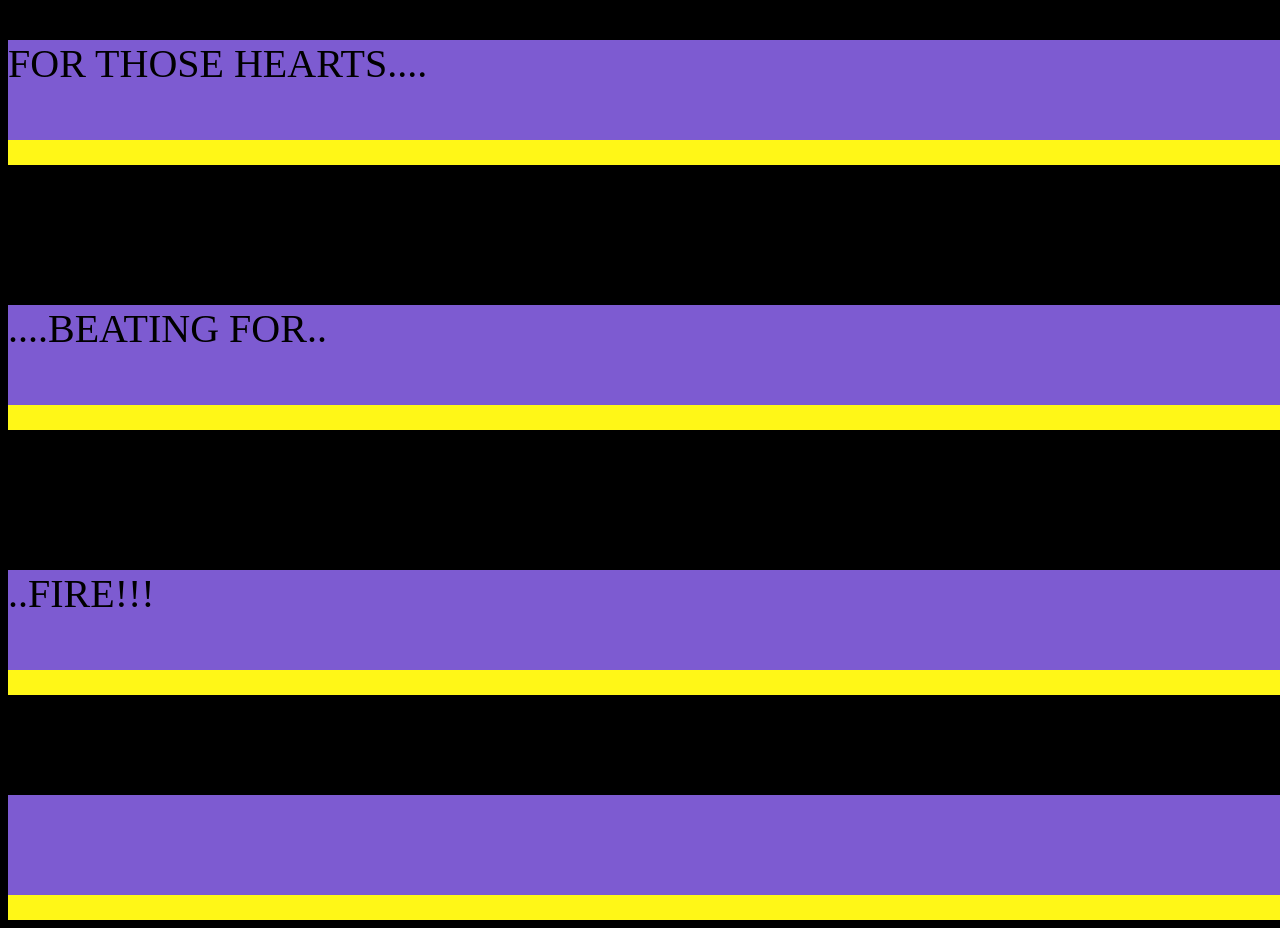
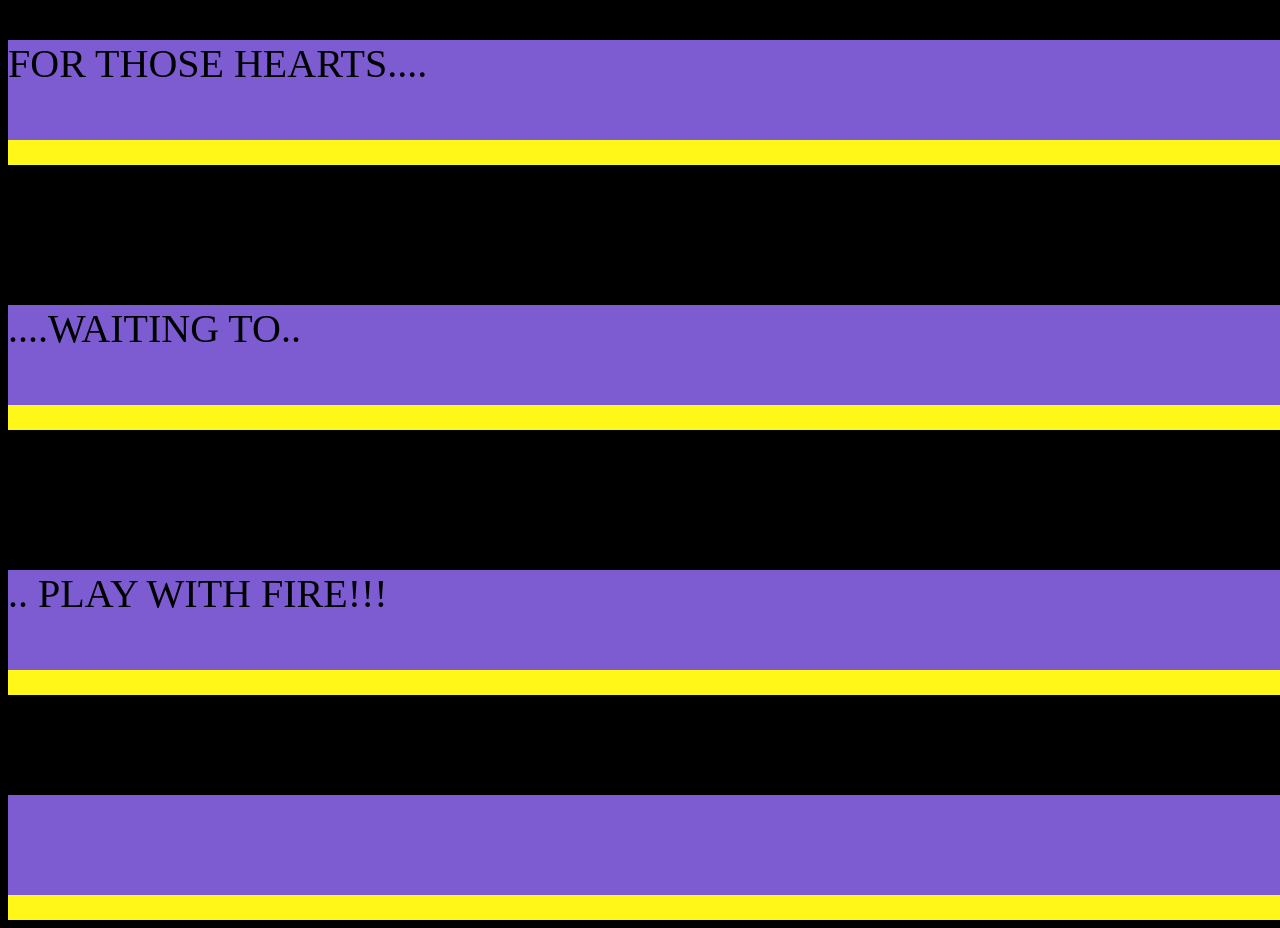
Before and after one commit to Micky-12/Display, a plain HTML site: page A.html in a window 1280 px wide. Shown: the top 928 px of the page. Drawn offline with Linux system fonts and the light colour scheme.

Commit message:
Update A.html

```diff
--- a/A.html
+++ b/A.html
@@ -10,9 +10,9 @@
 <body>
     <div  class="flat"><p>FOR THOSE HEARTS....</p></div>
     <div  class="flat1"  style="width:800px"></div>
-    <div  class="flat"><p>....BEATING FOR..</p></div>
+    <div  class="flat"><p>....WAITING TO..</p></div>
    <div  class="flat1" style="width:700px"></div>
-    <div  class="flat"><p>..FIRE!!!</p></div>
+    <div  class="flat"><p>.. PLAY WITH FIRE!!!</p></div>
    <div  class="flat1"  style="width:600px"></div>
     <div  class="flat"><div class="image"></div></div>
 
```
